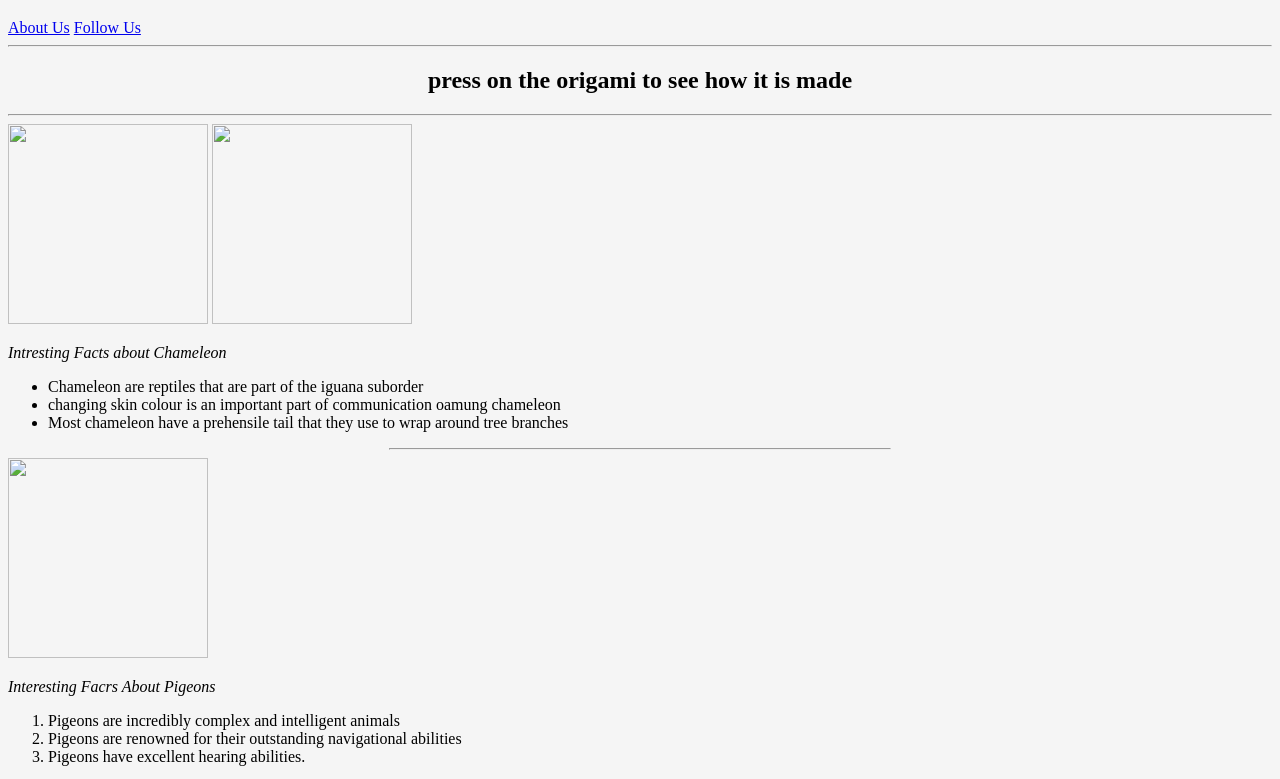
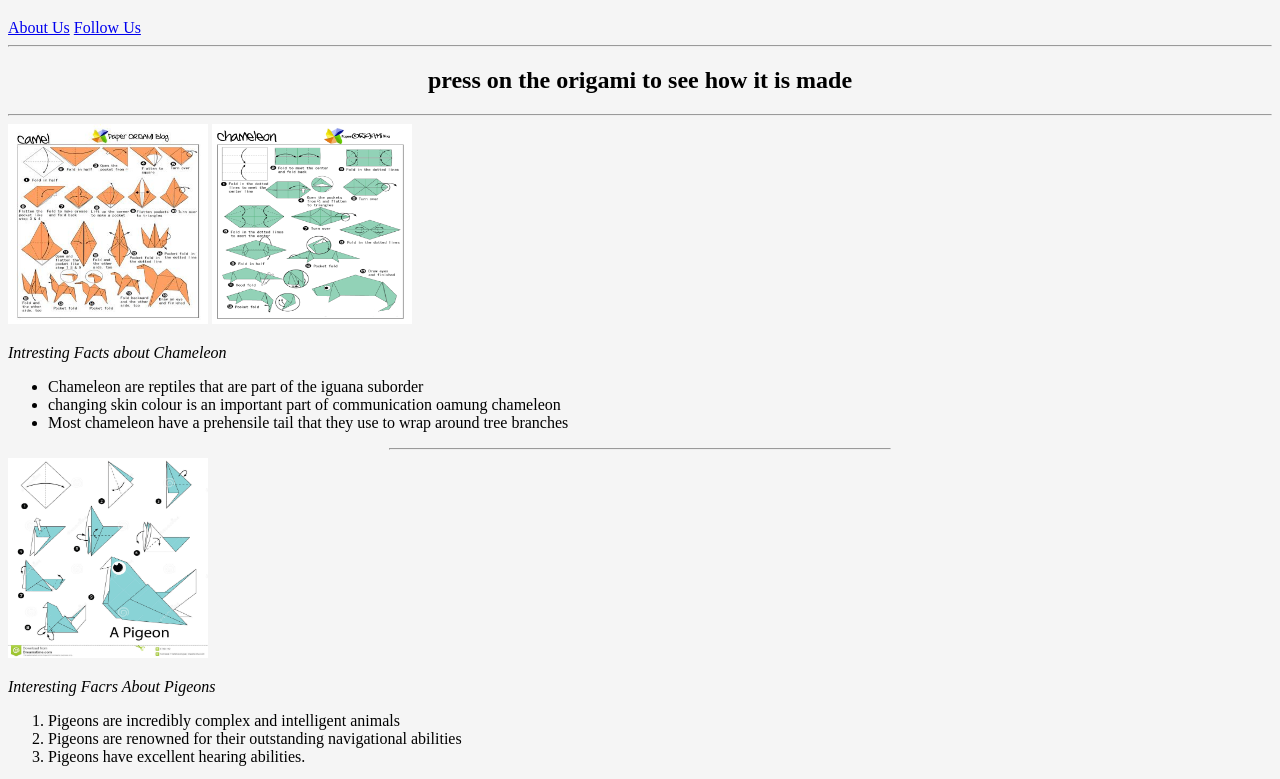
Before and after one commit to preetitanishka/project-50, a plain HTML site: page index.html in a window 1280 px wide. Shown: the part 61-840 px from the top of the page. Drawn offline with Linux system fonts and the light colour scheme.

Commit message:
Add files via upload

```diff
--- a/index.html
+++ b/index.html
@@ -14,9 +14,9 @@
         <hr>
         <p><h2><center>press on the origami to see how it is made</center></h2></p>
         <hr>
-        <a href ="http://origami.me/camel/"><img src = "camel.png" width="200px" height="200px"></a>
+        <a href ="http://origami.me/camel/"><img src = "camel.jpg" width="200px" height="200px"></a>
 
-        <img src="chameleon.png" width="200px" height="200px"></a>
+        <img src="chameleon.jpg" width="200px" height="200px"></a>
         <p><i>Intresting Facts about Chameleon</i></p>
         <ul>
             <li>Chameleon are reptiles that are part of the iguana suborder</li>
@@ -25,7 +25,7 @@
         </ul>
         <hr width=500px>
         <a href = "https://origami.me/pigeon/">
-        <img src="pigeon.png" width="200px" height="200px"></a>
+        <img src="pigeon.jpg" width="200px" height="200px"></a>
         <p><i>Interesting Facrs About Pigeons</i></p>
         <ol>
             <li>Pigeons are incredibly complex and intelligent animals</li>
```
Also changed, not shown: chameleon.jpg (added), pigeon.jpg (added).
